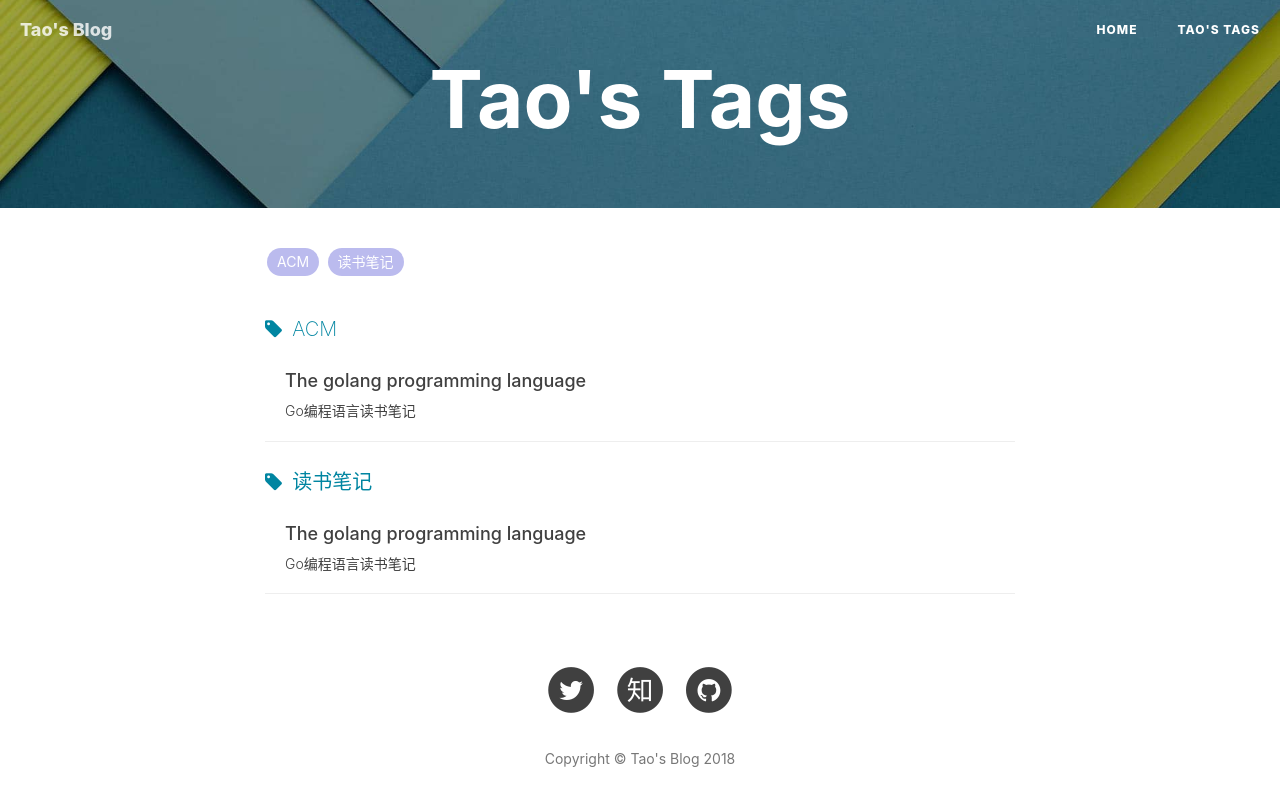
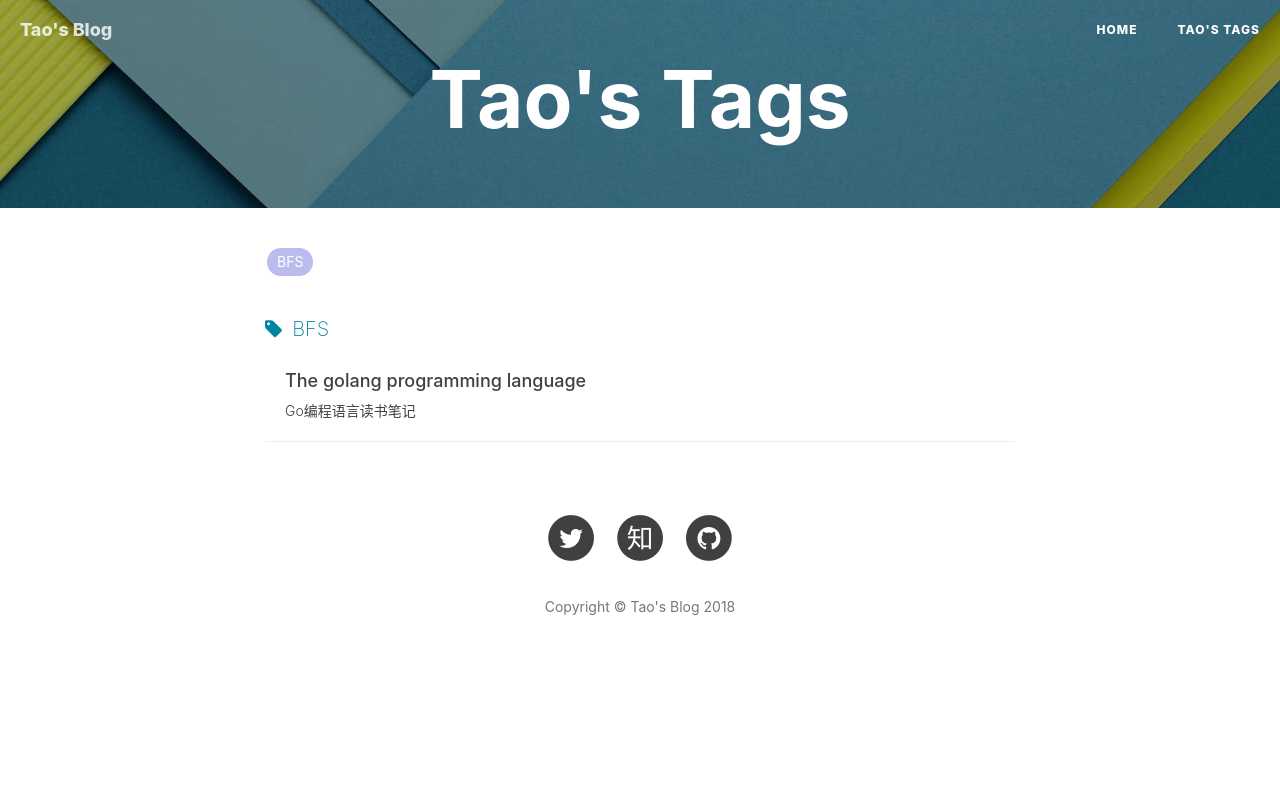
Before and after one commit to pandaKINandQUEEN/GinKo-BFU.github.io, a Jekyll site: the page built from tags.html, in a window 1280 px wide. Shown: the top 806 px of the page. Built offline with Jekyll 4.4.1, drawn with Linux system fonts in a browser that asks for light colours; nearby versions of some CDN libraries; comment, search, counter and statistics services are not loaded.

Commit message:
Update 2016-04-23-the-golang-book.md

```diff
--- a/_posts/2016-04-23-the-golang-book.md
+++ b/_posts/2016-04-23-the-golang-book.md
@@ -7,8 +7,8 @@ author:     "keysaim"
 header-img: ""
 catalog: true
 tags:
-    - ACM
-    - 读书笔记
+    - BFS
+
 ---
 
 # Notes
```
